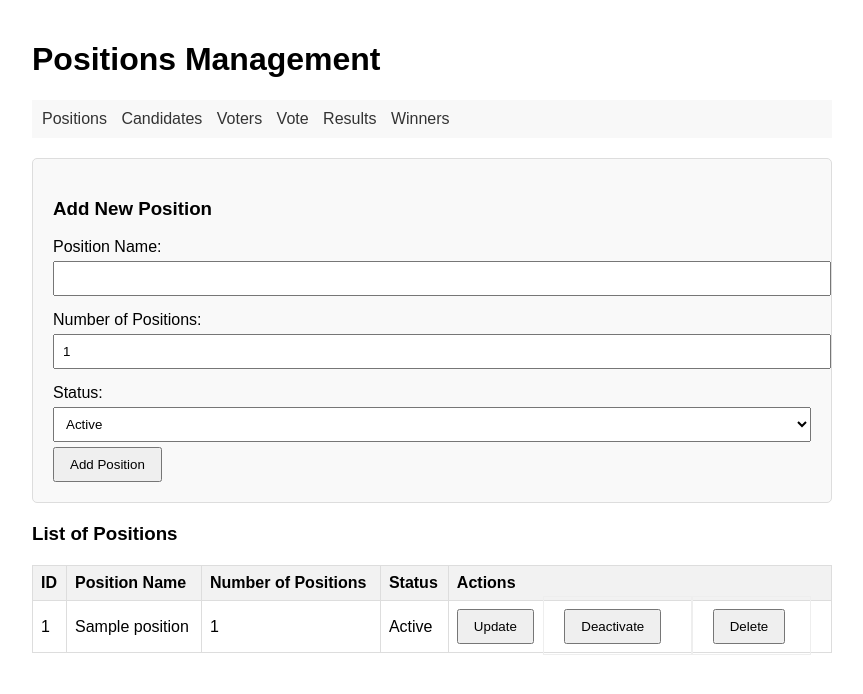
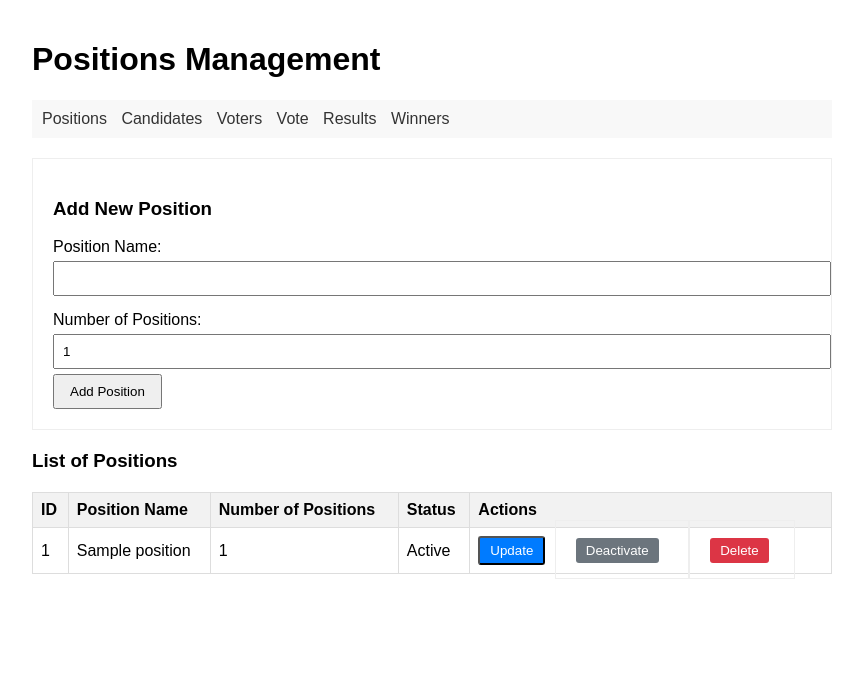
Before and after one commit to alexussagaral01/Text, a PHP site: page /positions.php in a window 1280 px wide. Shown: the top 694 px of the page, without its empty margins (208-1071 px from the left). Run offline with PHP 8.4, Linux system fonts and the light colour scheme; tables that the repository leaves empty hold one stand-in row (values such as "Sample post").

Commit message:
first commit

```diff
--- a/vote/positions.php
+++ b/vote/positions.php
@@ -5,7 +5,7 @@ include 'db.php';
 if(isset($_POST['add'])) {
     $posName = $_POST['posName'];
     $numOfPositions = $_POST['numOfPositions'];
-    $posStat = $_POST['posStat'];
+    $posStat = 'Active';
 
     $sql = "INSERT INTO positions (posName, numOfPositions, posStat)
             VALUES ('$posName', '$numOfPositions', '$posStat')";
@@ -74,18 +74,6 @@ $positions = $result->fetch_all(MYSQLI_ASSOC);
     <meta name="viewport" content="width=device-width, initial-scale=1.0">
     <title>Positions Management</title>
     <link rel="stylesheet" href="style.css">
-    <style>
-        .form-section {
-            border: 1px solid #ddd;
-            padding: 20px;
-            margin-bottom: 20px;
-            background-color: #f9f9f9;
-            border-radius: 5px;
-        }
-        .hidden {
-            display: none;
-        }
-    </style>
 </head>
 <body>
     <h1>Positions Management</h1>
@@ -109,12 +97,6 @@ $positions = $result->fetch_all(MYSQLI_ASSOC);
         <label>Number of Positions:</label>
         <input type="number" name="numOfPositions" id="numOfPositions" min="1" value="1" required>
 
-        <label>Status:</label>
-        <select name="posStat" id="posStat" required>
-            <option value="Active">Active</option>
-            <option value="Inactive">Inactive</option>
-        </select>
-
         <button type="submit" name="add" id="submitBtn">Add Position</button>
     </form>
 
@@ -137,17 +119,17 @@ $positions = $result->fetch_all(MYSQLI_ASSOC);
                 <td><?php echo $position['numOfPositions']; ?></td>
                 <td><?php echo $position['posStat']; ?></td>
                 <td>
-                    <button type="button" onclick="editPosition(<?php echo $position['posID']; ?>, '<?php echo $position['posName']; ?>', <?php echo $position['numOfPositions']; ?>, '<?php echo $position['posStat']; ?>')">Update</button>
+                    <button type="button" class="btn-update" onclick="editPosition(<?php echo $position['posID']; ?>, '<?php echo $position['posName']; ?>', <?php echo $position['numOfPositions']; ?>, '<?php echo $position['posStat']; ?>')">Update</button>
 
-                    <form method="POST" style="display:inline;">
+                    <form method="POST" class="inline-form">
                         <input type="hidden" name="posID" value="<?php echo $position['posID']; ?>">
                         <input type="hidden" name="currentStatus" value="<?php echo $position['posStat']; ?>">
-                        <button type="submit" name="toggle"><?php echo ($position['posStat'] == 'Active') ? 'Deactivate' : 'Activate'; ?></button>
+                        <button type="submit" name="toggle" class="<?php echo ($position['posStat'] == 'Active') ? 'btn-toggle-inactive' : 'btn-toggle-active'; ?>"><?php echo ($position['posStat'] == 'Active') ? 'Deactivate' : 'Activate'; ?></button>
                     </form>
 
-                    <form method="POST" style="display:inline;" onsubmit="return confirm('Delete this position?');">
+                    <form method="POST" class="inline-form" onsubmit="return confirm('Delete this position?');">
                         <input type="hidden" name="posID" value="<?php echo $position['posID']; ?>">
-                        <button type="submit" name="delete">Delete</button>
+                        <button type="submit" name="delete" class="btn-delete">Delete</button>
                     </form>
                 </td>
             </tr>
@@ -160,13 +142,9 @@ $positions = $result->fetch_all(MYSQLI_ASSOC);
             document.getElementById('posID').value = posID;
             document.getElementById('posName').value = posName;
             document.getElementById('numOfPositions').value = numOfPositions;
-            document.getElementById('posStat').value = posStat;
-
             document.getElementById('formTitle').textContent = 'Update Position';
             document.getElementById('submitBtn').name = 'update';
             document.getElementById('submitBtn').textContent = 'Update Position';
-
-            document.querySelector('.form-section').scrollIntoView({ behavior: 'smooth' });
         }
     </script>
 </body>
```
Also changed, not shown: vote/candidates.php (+7 -33 lines), vote/voters.php (+6 -31 lines).
